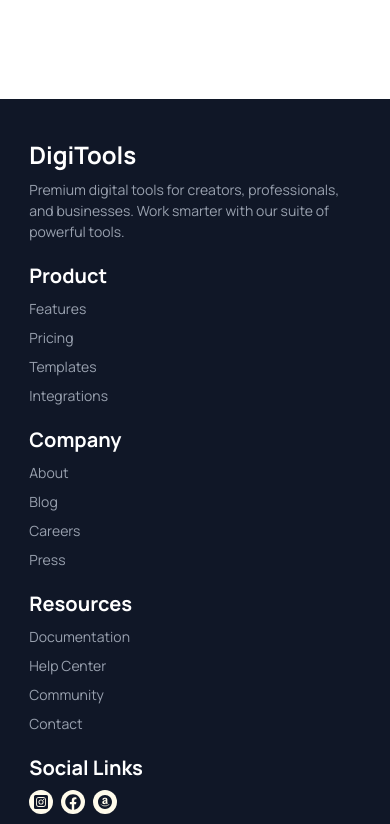
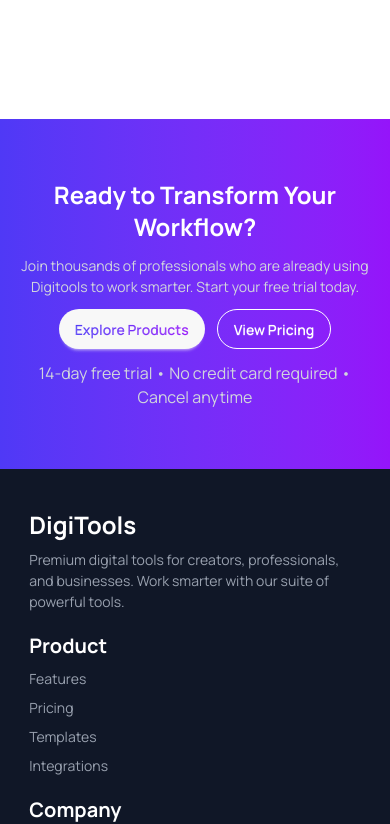
Before and after one commit to Md-Abdullah303/B-13-A-6, a React (Vite) app: page / in a window 390 px wide. Shown: the part 7322-8146 px from the top of the page. Built offline with nearby package versions, Linux system fonts and the light colour scheme.

Commit message:
add optional section and add some responsive responsive

```diff
--- a/src/App.jsx
+++ b/src/App.jsx
@@ -9,10 +9,11 @@
 import ProductsContainer from './assets/Component/ProductsContainer/ProductsContainer'
 import { Suspense, useState } from 'react'
 import Loding from './assets/UI/Loding/Loding'
+import TransformSection from './assets/Component/TransformSection/TransformSection'
 
 function App() {
   const [AddToCartLenght, setAddToCartLenght] = useState(0);
-  const fetchProducts = fetch('/product.json').then(res => res.json());
+
 
   return (
     <>
@@ -22,15 +23,13 @@
       </header>
       <main>
         <Rating></Rating>
-        <Suspense fallback={<Loding></Loding>}>
-          <ProductsContainer
+        <ProductsContainer
           AddToCartLenght={AddToCartLenght}
           setAddToCartLenght={setAddToCartLenght}
-          fetchProducts={fetchProducts}
-          ></ProductsContainer>
-        </Suspense>
+        ></ProductsContainer>
         <GetStarted></GetStarted>
         <TransparentPricing></TransparentPricing>
+        <TransformSection></TransformSection>
       </main>
       <Footer></Footer>
     </>
--- a/src/assets/Component/Carts/Carts.jsx
+++ b/src/assets/Component/Carts/Carts.jsx
@@ -11,10 +11,11 @@
         const filterProduct = AddToCart.filter(item => item.id !== deletedProduct.id);
         setAddToCart(filterProduct)
         setAddToCartLenght(filterProduct.length);
-        // setAddToCartLenght(AddToCartLenght - 1);
+
     }
     const handleAllCartDlt = () => {
         setAddToCart([]);
+        setAddToCartLenght(0);
     }
     return (
         <div className='border border-gray-200 p-5 rounded-xl space-y-2.5'>
--- a/src/assets/Component/Footer/Footer.jsx
+++ b/src/assets/Component/Footer/Footer.jsx
@@ -4,7 +4,7 @@
 
 const Footer = () => {
     return (
-        <footer className='bg-[#101727] mt-10 md:mt-20 text-[#FFFFFF]'>
+        <footer className='bg-[#101727] text-[#FFFFFF]'>
             <div className="grid grid-cols-1 sm:grid-cols-3 md:grid-cols-5 gap-5 w-[85%] mx-auto py-10 md:py-15">
                 <div className="space-y-2">
                     <h1 className='text-2xl font-bold'>DigiTools</h1>
--- a/src/assets/Component/ProductsContainer/ProductsContainer.jsx
+++ b/src/assets/Component/ProductsContainer/ProductsContainer.jsx
@@ -1,16 +1,19 @@
-import React, { use, useState } from 'react';
+import React, { Suspense, use, useState } from 'react';
 import SectionHeading from '../../UI/SectionHeading/SectionHeading';
 import Product from '../../UI/Product/Product';
 import CartsSection from '../CartsSection/CartsSection';
 import { toast } from 'react-toastify/unstyled';
+import Loding from '../../UI/Loding/Loding';
 
-const ProductsContainer = ({ fetchProducts, AddToCartLenght, setAddToCartLenght}) => {
+const fetchProducts = fetch('/product.json').then(res => res.json());
+
+const ProductsContainer = ({ AddToCartLenght, setAddToCartLenght }) => {
     const productsData = use(fetchProducts);
     const [active, setActive] = useState(false)
     const [AddToCart, setAddToCart] = useState([]);
-    const handleAddToCart = (product)=>{
-        const exist = AddToCart.find(item=> item.id === product.id);
-        if(!exist){
+    const handleAddToCart = (product) => {
+        const exist = AddToCart.find(item => item.id === product.id);
+        if (!exist) {
             toast("Added Successfully");
             setAddToCartLenght(AddToCartLenght + 1)
             const newAddToCart = [...AddToCart, product];
@@ -38,6 +41,7 @@
                 </div>
             </div>
 
+            <Suspense fallback={<Loding></Loding>}>
                 {/* products container  */}
                 {
                     active ||
@@ -58,6 +62,7 @@
                         setAddToCart={setAddToCart}
                     ></CartsSection>
                 }
+            </Suspense>
         </div>
     );
 };
--- /dev/null
+++ b/src/assets/Component/TransformSection/TransformSection.jsx
@@ -0,0 +1,19 @@
+import React from 'react';
+
+const TransformSection = () => {
+    return (
+        <div className='text-white  mt-15 bg-linear-to-r from-[#4F39F6] to-[#9514FA]'>
+            <div className="py-15 flex w-[90%] sm:w-[60%] mx-auto flex-col items-center justify-center gap-3 text-center">
+                <h1 className='text-2xl sm:text-3xl md:text-4xl font-bold'>Ready to Transform Your Workflow?</h1>
+                <p className='text-[14px] sm:text-[16px] text-gray-300'>Join thousands of professionals who are already using Digitools to work smarter. Start your free trial today. </p>
+                <div className=" flex items-center gap-3">
+                    <button className='btn rounded-full border-none'><span className='bg-linear-to-r from-[#4F39F6] to-[#9514FA] text-transparent bg-clip-text'>Explore Products</span></button>
+                    <button className='btn btn-outline rounded-full'>View Pricing</button>
+                </div>
+                <p className='text-[16px] text-gray-300'>14-day free trial • No credit card required • Cancel anytime</p>
+            </div>
+        </div>
+    );
+};
+
+export default TransformSection;
--- a/src/assets/UI/Loding/Loding.jsx
+++ b/src/assets/UI/Loding/Loding.jsx
@@ -3,7 +3,7 @@
 const Loding = () => {
     return (
         <div>
-
+            <span className="loading loading-spinner loading-xl"></span>
         </div>
     );
 };
```
Lines whose indentation alone changed are shown as unchanged.
